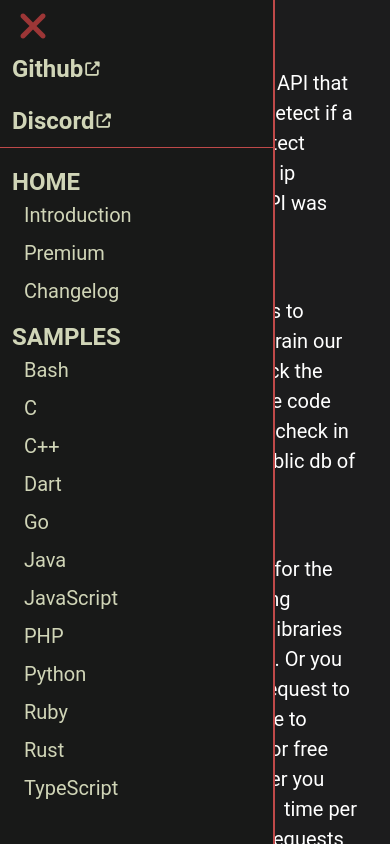
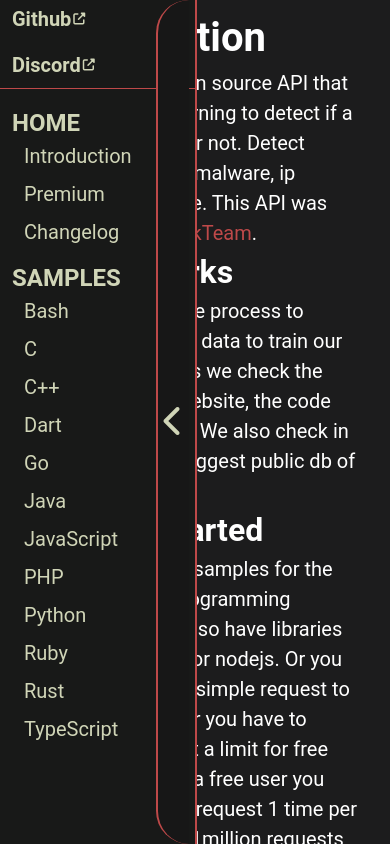
Before and after one commit to MrlolDev/ll-docs, a Next.js app: page / in a window 390 px wide. Both pictures are taken after a click on the element 16 px from the left and 422 px from the top of the page. Shown: the top 844 px of the page. Built offline with nearby package versions, Linux system fonts and the light colour scheme.

Commit message:
CloseNav

```diff
--- a/components/sideNav.js
+++ b/components/sideNav.js
@@ -14,6 +14,11 @@
             >
               <i className="fas fa-times"></i>
             </button>
+            <div className="sideNav_close" onClick={() => setState("inactive")}>
+              <button>
+                <i className="fas fa-chevron-left"></i>
+              </button>
+            </div>
             <ul className="sideNav_links">
               <li>
                 <a href="https://github.com/L" className="sideNav_link">
--- a/styles/css/globals.css
+++ b/styles/css/globals.css
@@ -120,8 +120,40 @@
 .sideNav .sideNav_open:hover {
   color: #fff;
 }
+.sideNav .sideNav_close {
+  background: #171717;
+  height: 100vh;
+  width: 3vw;
+  position: fixed;
+  top: 0;
+  left: 16.5vw;
+  z-index: 10;
+  cursor: pointer;
+  transition: all 0.3s;
+  color: #d0d5b7;
+  border-top-left-radius: 20rem;
+  border-left: 2px solid #BE4949;
+  border-bottom-left-radius: 20rem;
+  display: flex;
+  justify-content: center;
+  align-items: center;
+}
+.sideNav .sideNav_close button {
+  background: none;
+  outline: none;
+  border: none;
+  color: #d0d5b7;
+  cursor: pointer;
+  font-size: 2rem;
+}
+.sideNav .sideNav_close button:hover {
+  color: #fff;
+}
+.sideNav .sideNav_close:hover {
+  color: #fff;
+}
 .sideNav.active {
-  width: 16vw;
+  width: 20vw;
   height: 100vh;
   background: #181918;
   color: #fff;
@@ -236,16 +268,55 @@
   .sideNav .sideNav_open {
     width: 8vw;
   }
+  .sideNav .sideNav_close {
+    background: #171717;
+    height: 100vh;
+    width: 8vw;
+    position: fixed;
+    top: 0;
+    left: 40vw;
+    z-index: 10;
+    cursor: pointer;
+    transition: all 0.3s;
+    color: #d0d5b7;
+    border-top-left-radius: 20rem;
+    border-left: 2px solid #BE4949;
+    border-bottom-left-radius: 20rem;
+    display: flex;
+    justify-content: center;
+    align-items: center;
+  }
+  .sideNav .sideNav_close button {
+    background: none;
+    outline: none;
+    border: none;
+    color: #d0d5b7;
+    cursor: pointer;
+    font-size: 2rem;
+  }
+  .sideNav .sideNav_close button:hover {
+    color: #fff;
+  }
+  .sideNav .sideNav_close:hover {
+    color: #fff;
+  }
   .sideNav.active {
-    width: 70vw;
+    width: 50vw;
     height: 100vh;
     position: fixed;
     overflow-y: scroll;
     z-index: 100;
   }
   .sideNav.active .sideNav_exit {
-    left: 0.75rem;
+    position: absolute;
+    left: 68vw;
     font-size: 2.5rem;
+  }
+  .sideNav.active .sideNav_links {
+    font-size: 1.25rem;
+  }
+  .sideNav.active .sideNav_docs a {
+    font-size: 1rem;
   }
 }
 
--- a/styles/scss/globals.scss
+++ b/styles/scss/globals.scss
@@ -143,8 +143,45 @@
     }
   }
 
+  .sideNav_close {
+    background: v.$grey_300;
+    height: 100vh;
+    width: 3vw;
+    position: fixed;
+    top: 0;
+    left: 16.5vw;
+    z-index: 10;
+    cursor: pointer;
+    transition: all .3s;
+    color: v.$grey_50;
+    border-top-left-radius: 20rem;
+    border-left: 2px solid v.$red_100;
+    border-bottom-left-radius: 20rem;
+
+    display: flex;
+    justify-content: center;
+    align-items: center;
+
+    button {
+      background: none;
+      outline: none;
+      border: none;
+      color: v.$grey_50;
+      cursor: pointer;
+      font-size: 2rem;
+
+      &:hover {
+        color: #fff;
+      }
+    }
+
+    &:hover {
+      color: #fff;
+    }
+  }
+
   &.active {
-    width: 16vw;
+    width: 20vw;
     height: 100vh;
     background: v.$grey_200;
     color: #fff;
@@ -288,16 +325,65 @@
       width: 8vw;
     }
 
+    .sideNav_close {
+      background: v.$grey_300;
+      height: 100vh;
+      width: 8vw;
+      position: fixed;
+      top: 0;
+      left: 40vw;
+      z-index: 10;
+      cursor: pointer;
+      transition: all .3s;
+      color: v.$grey_50;
+      border-top-left-radius: 20rem;
+      border-left: 2px solid v.$red_100;
+      border-bottom-left-radius: 20rem;
+
+      display: flex;
+      justify-content: center;
+      align-items: center;
+
+      button {
+        background: none;
+        outline: none;
+        border: none;
+        color: v.$grey_50;
+        cursor: pointer;
+        font-size: 2rem;
+
+        &:hover {
+          color: #fff;
+        }
+      }
+
+      &:hover {
+        color: #fff;
+      }
+    }
+
+
     &.active {
-      width: 70vw;
+      width: 50vw;
       height: 100vh;
       position: fixed;
       overflow-y: scroll;
       z-index: 100;
 
       .sideNav_exit {
-        left: .75rem;
+        position: absolute;
+        left: 68vw;
         font-size: 2.5rem;
+      }
+
+      .sideNav_links {
+        font-size: 1.25rem;
+      }
+
+      .sideNav_docs {
+        a {
+          font-size: 1rem;
+        }
       }
     }
   }
```
Also changed, not shown: 1 other file (tests, documents, lock files or other folders).
